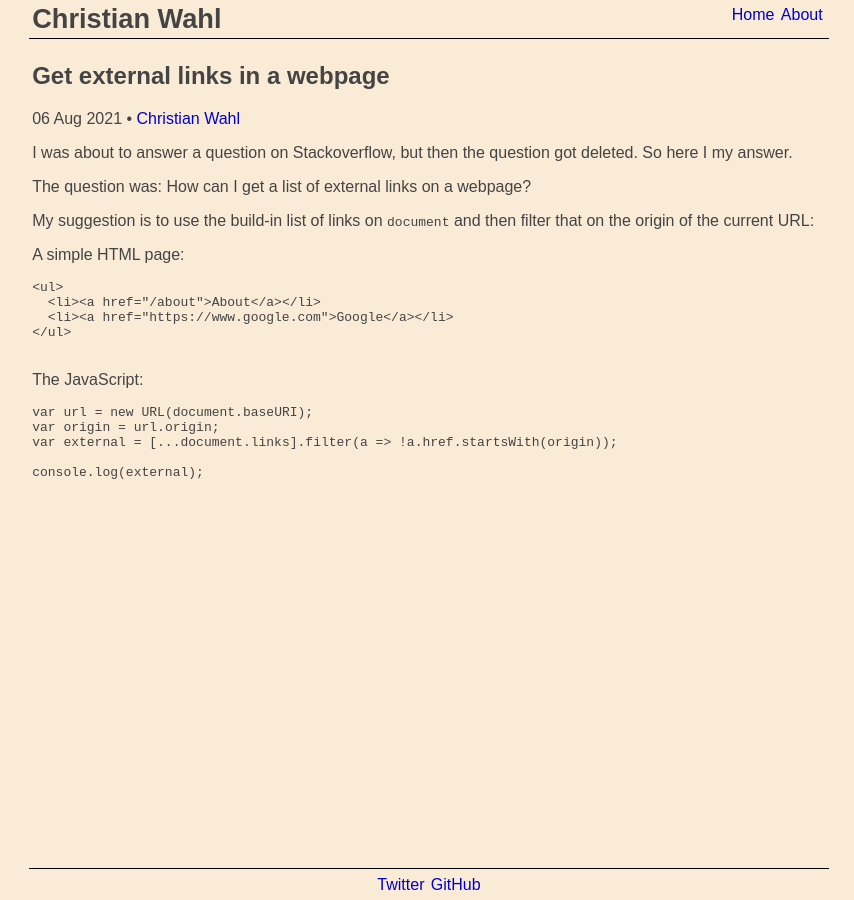
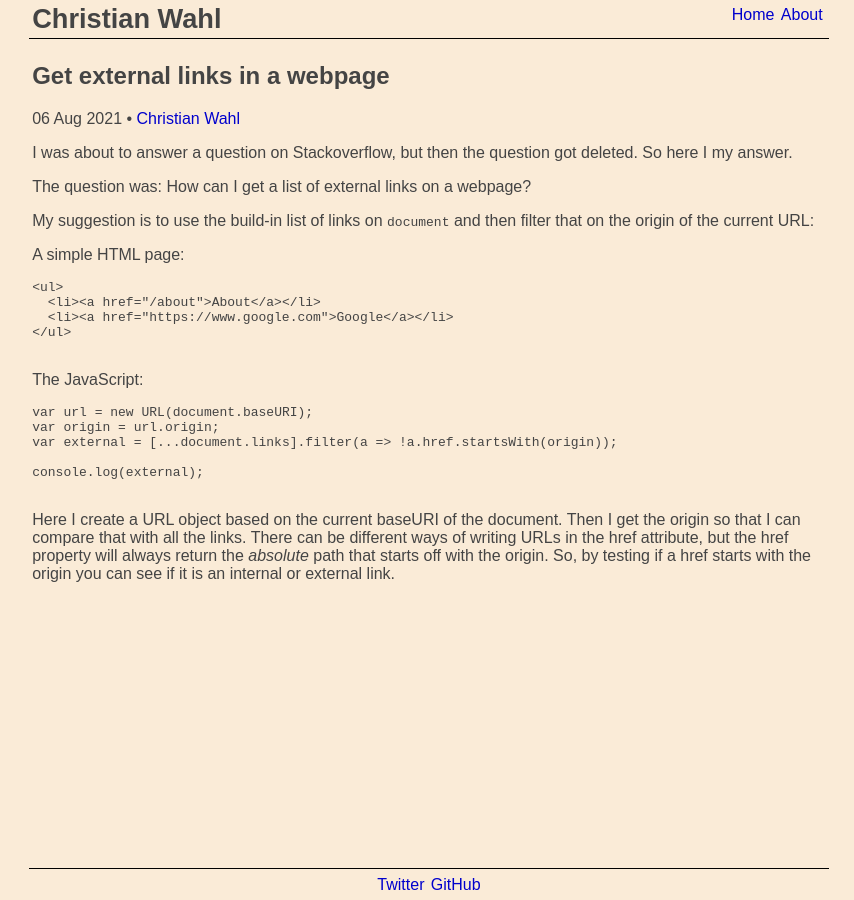
Before and after one commit to chrwahl/chrwahl.github.io, a Jekyll site: the page built from _posts/2021-08-06-get-external-links-in-a-webpage.md, in a window 1280 px wide. Shown: the whole page, without its empty margins (211-1065 px from the left). Built offline with Jekyll 4.4.1, drawn with Linux system fonts in a browser that asks for light colours.

Commit message:
update to post

````diff
--- a/_posts/2021-08-06-get-external-links-in-a-webpage.md
+++ b/_posts/2021-08-06-get-external-links-in-a-webpage.md
@@ -30,3 +30,8 @@ var external = [...document.links].filter(a => !a.href.startsWith(origin));
 console.log(external);
 
 ```
+
+Here I create a URL object based on the current baseURI of the document.
+Then I get the origin so that I can compare that with all the links.
+There can be different ways of writing URLs in the href attribute, but the href property will always return the *absolute* path that starts off with the origin.
+So, by testing if a href starts with the origin you can see if it is an internal or external link.
````
